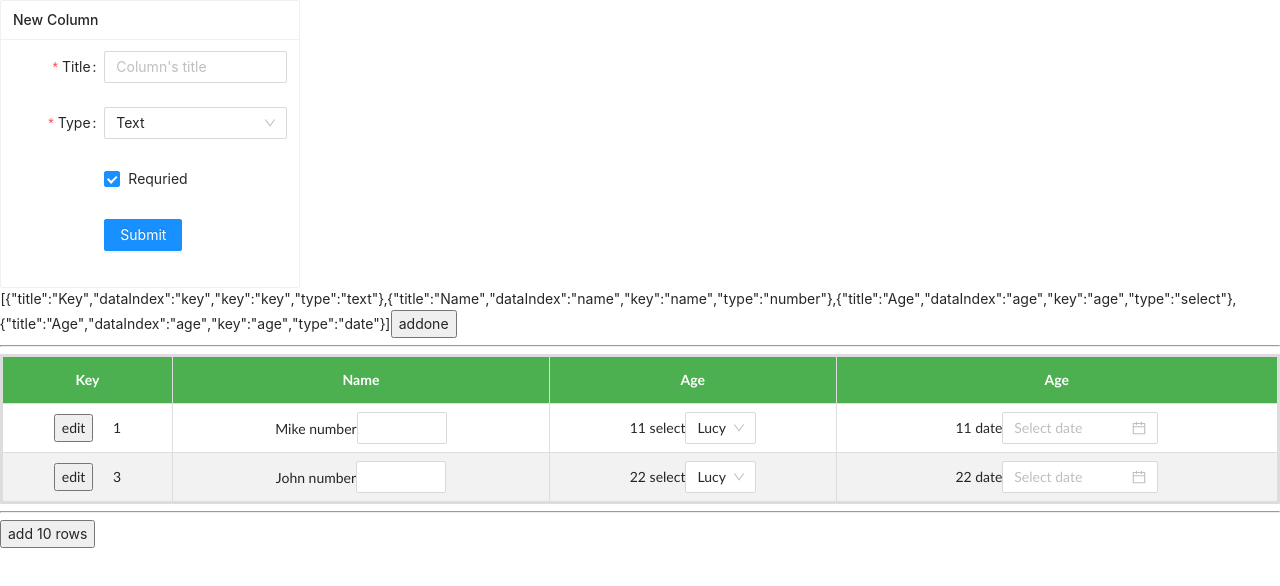
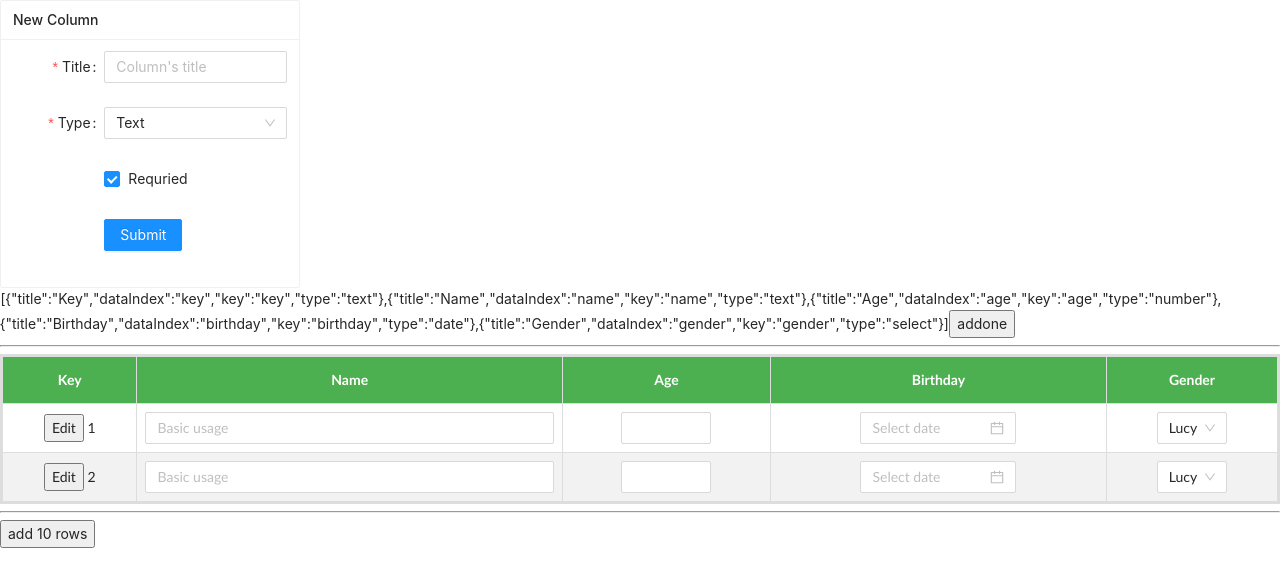
Before and after one commit to ZamurVedovatto/spreadsheet-exam, a React (Create React App) app: page / in a window 1280 px wide. Shown: the top 586 px of the page. Built offline with nearby package versions, Linux system fonts and the light colour scheme.

Commit message:
edit rows

```diff
--- a/src/components/DataTable.js
+++ b/src/components/DataTable.js
@@ -4,6 +4,7 @@ import { Input, InputNumber, Select, DatePicker, Space } from 'antd';
 const { Option } = Select;
 
 export default function DataTable({ columns, dataSource }) {
+  const [editableRow, setEditableRow] = useState({});
   const [inEditMode, setInEditMode] = useState({
     status: false,
     rowKey: null
@@ -43,60 +44,92 @@ export default function DataTable({ columns, dataSource }) {
     console.log(date, dateString);
   }
 
-  const EditRow = ({ column, columnData }) => {
-    return <td key={column.key}><button style={{ marginRight: '1rem' }} onClick={onEdit}>edit</button> {columnData[`${column.key}`]}</td>
+  const EditRow = ({ column, rowData }) => {
+    return (
+      <td key={column.key}>
+        <button onClick={() => onEditRow(rowData)}>Edit</button> {rowData[`${column.key}`]}
+      </td>
+    )
   }
 
-  const SimpleRow = ({ column, columnData }) => {
+  const onEditRow = (rowData) => {
+    setEditableRow(rowData);
+    setInEditMode({...inEditMode, rowKey: rowData.key})
+
+  }
+
+  const SimpleRow = ({ column, rowData }) => {
+    console.log(JSON.stringify(rowData));
+    console.log(rowData.key === inEditMode.rowKey)
+    console.log(rowData.key, inEditMode.rowKey)
+    let changeDisplay = (rowData.key === inEditMode.rowKey) ? true : false;
+
     switch (column.type) {
       case 'text':
-        return <td key={column.key}>
-          {columnData[`${column.key}`]} text
-          <Input placeholder="Basic usage" onChange={handleChangeInput} />
+        return (
+          <td key={column.key}>
+          { changeDisplay
+            ? rowData[`${column.key}`]
+            : <Input placeholder="Basic usage" onChange={handleChangeInput} />
+          }
           </td>
-
+        )
       case 'number':
-        return <td key={column.key}>
-          {columnData[`${column.key}`]} number
-          <InputNumber onChange={handleChangeInput} />
+        return (
+          <td key={column.key}>
+            { changeDisplay
+              ? rowData[`${column.key}`]
+              : <InputNumber onChange={handleChangeInput} />
+            }
           </td>
-
+        )
       case 'select':
-        return <td key={column.key}>
-          {columnData[`${column.key}`]} select
-          <Select defaultValue="lucy" onChange={handleChangeSelect}>
+        return (
+          <td key={column.key}>
+            { changeDisplay
+              ? rowData[`${column.key}`]
+              : <Select defaultValue="lucy" onChange={handleChangeSelect}>
                   <Option value="jack">Jack</Option>
                   <Option value="lucy">Lucy</Option>
                   <Option value="Yiminghe">yiminghe</Option>
                 </Select>
+            }
           </td>
+        )
 
       case 'date':
-        return<td key={column.key}>
-          {columnData[`${column.key}`]} date
-          <Space direction="vertical">
+        return (
+          <td key={column.key}>
+          { changeDisplay
+            ? rowData[`${column.key}`]
+            : <Space direction="vertical">
               <DatePicker onChange={handleChangeDate} />
             </Space>
+          }
           </td>
-
-
+        )
       default:
-        return <td key={column.key}>
-          {columnData[`${column.key}`]} text
+        return (
+          <td key={column.key}>
+          { changeDisplay
+            ? rowData[`${column.key}`]
+            : <Input placeholder="Basic usage" onChange={handleChangeInput} />
+          }
           </td>
+        )
     }
 
   }
 
   const renderTableData = () => {
-    return dataSource.map((columnData, index) => {
+    return dataSource.map((rowData, index) => {
       return (
         <tr key={index}>
           { columns.map(column => {
             return column.key === 'key' ?
-              <EditRow column={column} columnData={columnData}></EditRow>
+              <EditRow column={column} rowData={rowData}></EditRow>
               :
-              <SimpleRow column={column} columnData={columnData}></SimpleRow>
+              <SimpleRow column={column} rowData={rowData}></SimpleRow>
             // return <td key={column.key}>{columnData[`${column.key}`]}</td>
           })}
         </tr>
--- a/src/components/Spreadsheet.js
+++ b/src/components/Spreadsheet.js
@@ -3,13 +3,16 @@ import ColumnForm from "./ColumnForm";
 import DataTable from "./DataTable";
 
 const firstColumn = { title: 'Key', dataIndex: 'key', key: 'key', type: 'text' };
-const secondColumn = { title: 'Name', dataIndex: 'name', key: 'name', type: 'number' };
-const thirdColumn = { title: 'Age', dataIndex: 'age', key: 'age', type: 'select' };
-const fourthColumn = { title: 'Age', dataIndex: 'age', key: 'age', type: 'date' };
+const secondColumn = { title: 'Name', dataIndex: 'name', key: 'name', type: 'text' };
+const thirdColumn = { title: 'Age', dataIndex: 'age', key: 'age', type: 'number' };
+const fourthColumn = { title: 'Birthday', dataIndex: 'birthday', key: 'birthday', type: 'date' };
+const fifthColumn = { title: 'Gender', dataIndex: 'gender', key: 'gender', type: 'select' };
 
 export default function Spreadsheet() {
-  const [columns, setColumns] = useState([firstColumn, secondColumn, thirdColumn, fourthColumn]);
-  const [dataSource, setDataSource] = useState([{key: '1', name: 'Mike', age: 11, asas: 'asas'}, {key: '3', name: 'John', age: 22, asas: 'asas'}]);
+  const [columns, setColumns] = useState([firstColumn, secondColumn, thirdColumn, fourthColumn, fifthColumn]);
+  const [dataSource, setDataSource] = useState([
+    {key: '1', name: 'Mike', age: 11, birthday: '15/10/2020', gender: 'M'},
+    {key: '2', name: 'Jonh', age: 22, birthday: '25/08/2019', gender: 'F'}]);
 
   useEffect(() => {
     checkRows();
```
Also changed, not shown: 1 other file (tests, documents, lock files or other folders). Lines whose indentation alone changed are shown as unchanged.
